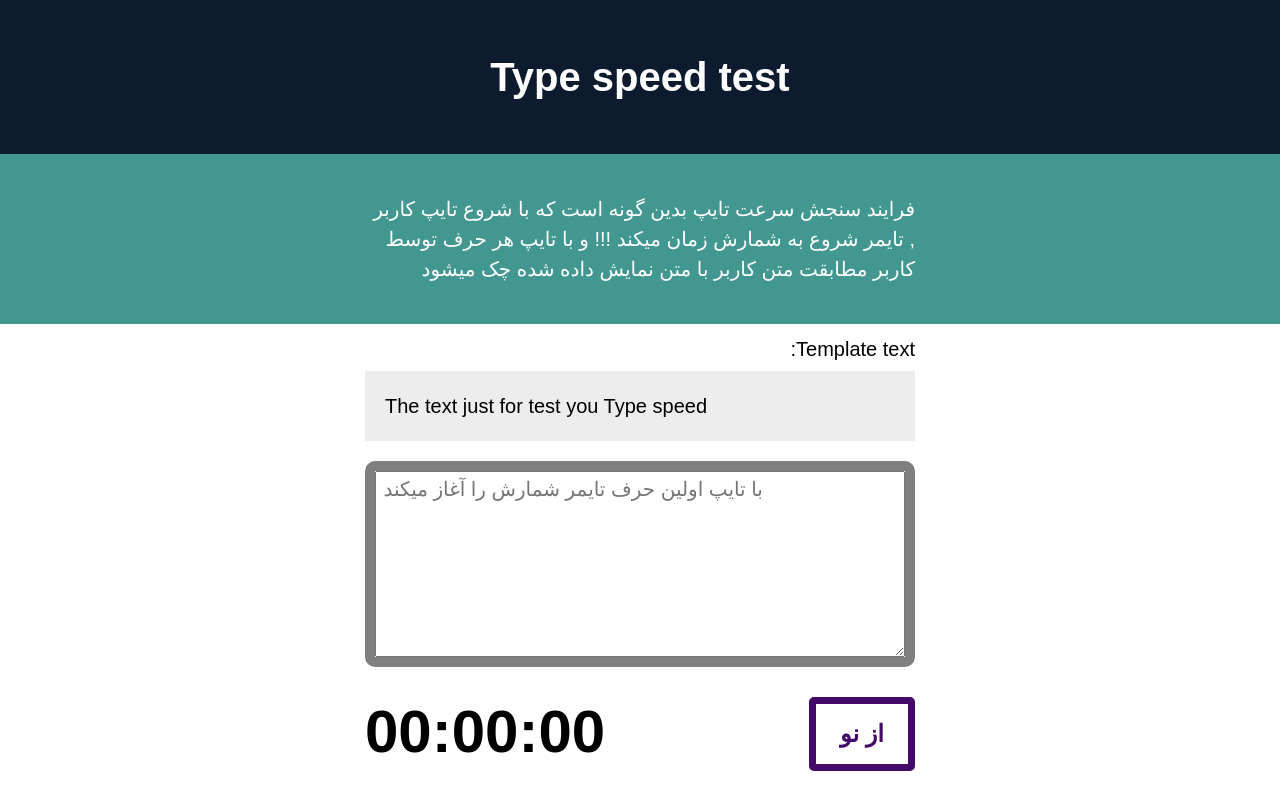
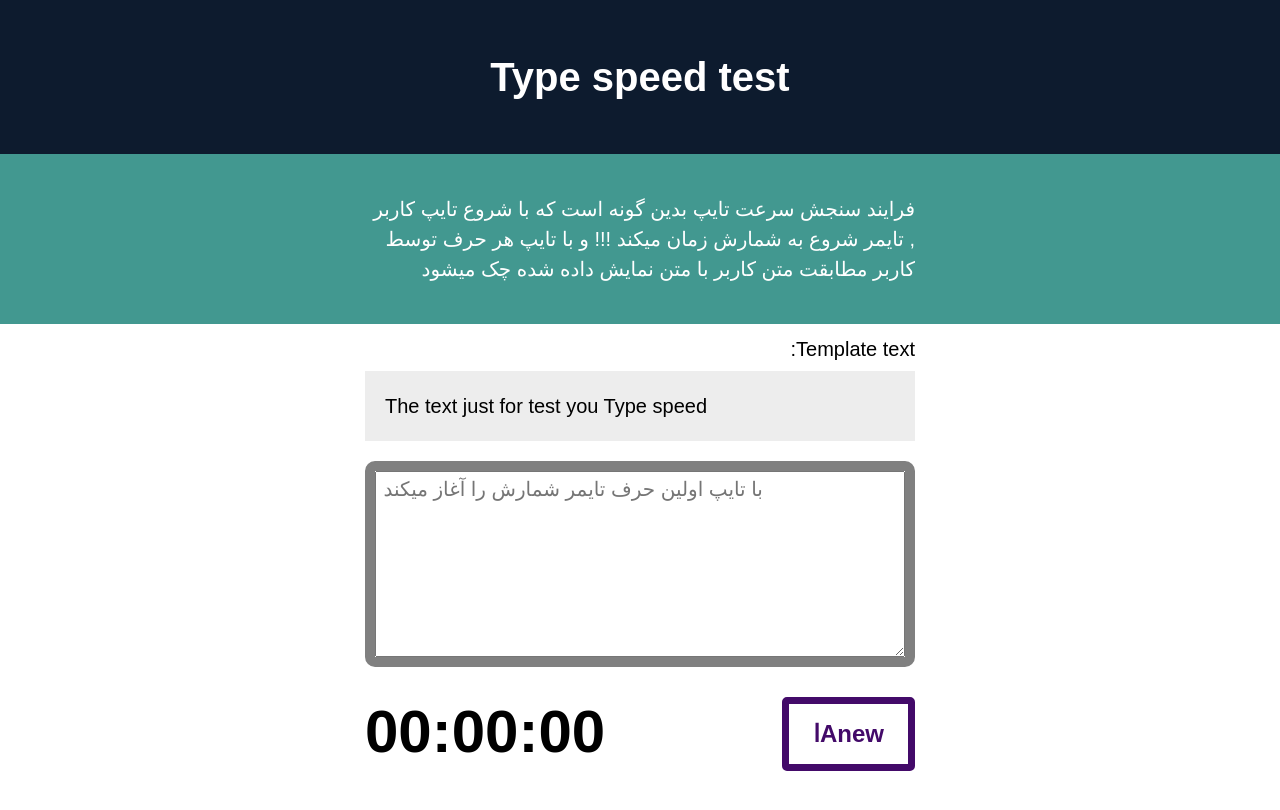
Before and after one commit to Mr-B1nary/TypeSpeed, a plain HTML site: page index.html in a window 1280 px wide. Drawn offline with Linux system fonts and the light colour scheme.

Commit message:
Update index.html

```diff
--- a/index.html
+++ b/index.html
@@ -38,7 +38,7 @@
                     <div class="timer">00:00:00</div>
                 </section>
 
-                <button id="reset">از نو</button>
+                <button id="reset">اAnew</button>
             </div>
         </section>
     </main>
```
